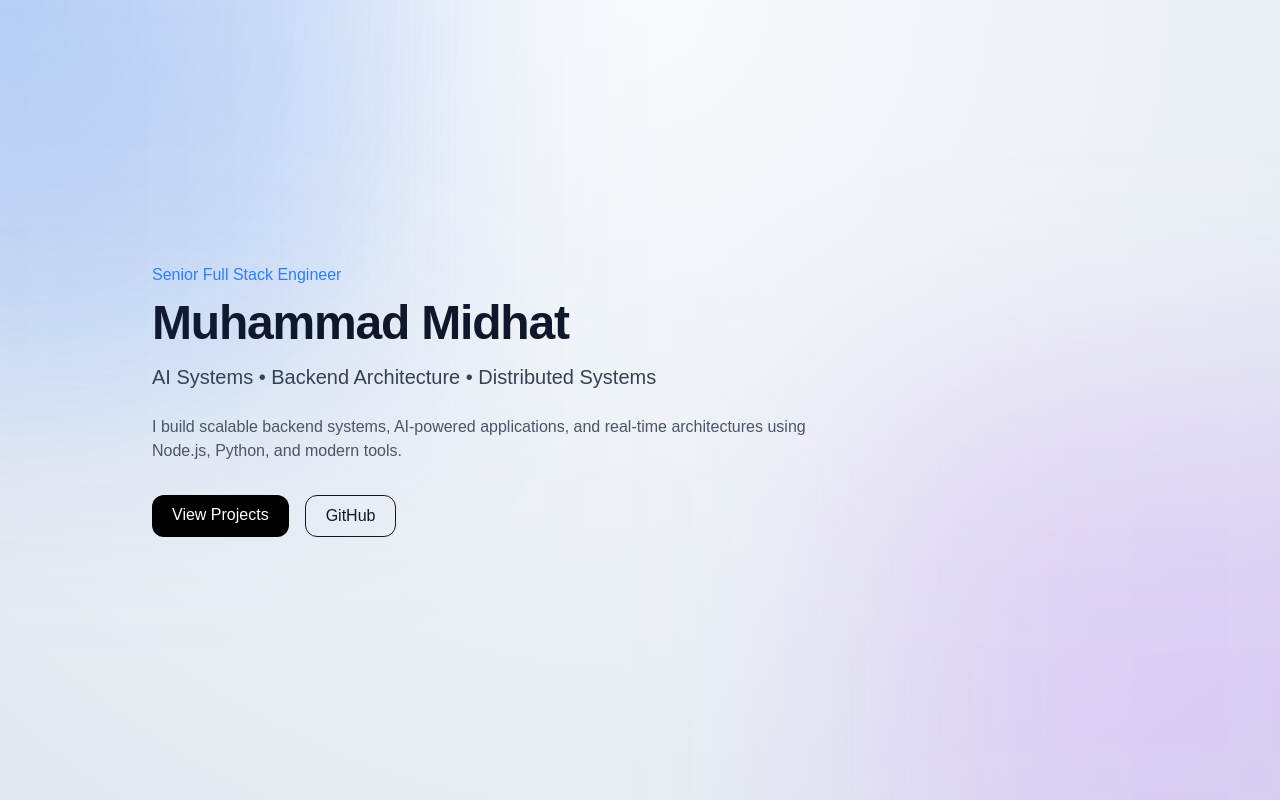
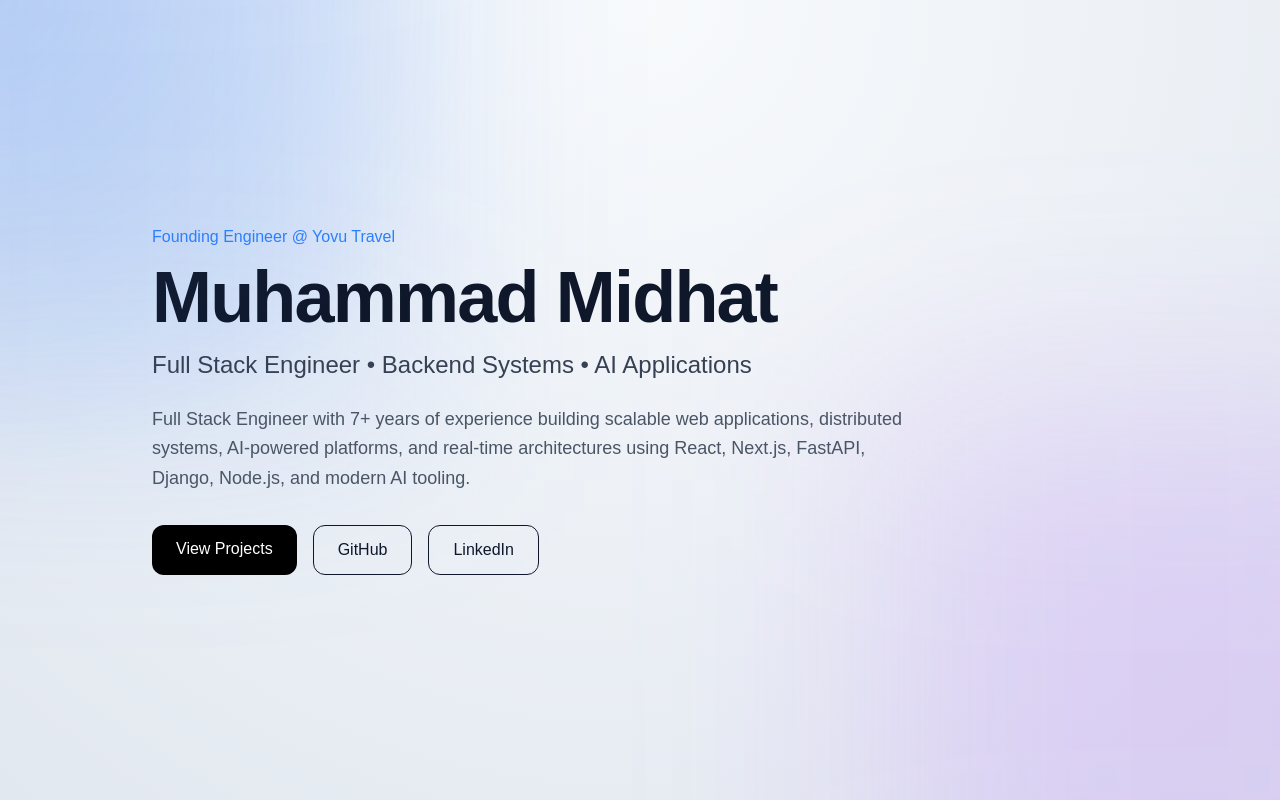
Before and after one commit to midhat81/midhat-portfolio, a Next.js app: page / in a window 1280 px wide. Shown: the top 800 px of the page. Built offline with nearby package versions, Linux system fonts and the light colour scheme.

Commit message:
Update hero + UI improvements

```diff
--- a/app/components/Hero.tsx
+++ b/app/components/Hero.tsx
@@ -6,55 +6,78 @@ export default function Hero() {
   return (
     <section className="min-h-screen flex flex-col justify-center px-6 max-w-5xl mx-auto">
 
+      {/* Top Badge */}
       <motion.p
         initial={{ opacity: 0, y: 10 }}
         animate={{ opacity: 1, y: 0 }}
         transition={{ duration: 0.6 }}
         className="text-blue-500 font-medium mb-3"
       >
-        Senior Full Stack Engineer
+        Founding Engineer @ Yovu Travel
       </motion.p>
 
+      {/* Name */}
       <motion.h1
         initial={{ opacity: 0, y: 20 }}
         animate={{ opacity: 1, y: 0 }}
         transition={{ duration: 0.7 }}
-        className="text-5xl font-bold tracking-tight"
+        className="text-5xl md:text-7xl font-bold tracking-tight"
       >
         Muhammad Midhat
       </motion.h1>
 
+      {/* Role */}
       <motion.h2
         initial={{ opacity: 0, y: 25 }}
         animate={{ opacity: 1, y: 0 }}
         transition={{ duration: 0.8 }}
-        className="text-xl mt-4 text-gray-700 dark:text-gray-300"
+        className="text-xl md:text-2xl mt-4 text-gray-700 dark:text-gray-300"
       >
-        AI Systems • Backend Architecture • Distributed Systems
+        Full Stack Engineer • Backend Systems • AI Applications
       </motion.h2>
 
+      {/* Description */}
       <motion.p
         initial={{ opacity: 0 }}
         animate={{ opacity: 1 }}
         transition={{ delay: 0.3 }}
-        className="mt-6 text-gray-600 dark:text-gray-400 max-w-2xl"
+        className="mt-6 text-lg text-gray-600 dark:text-gray-400 max-w-3xl leading-relaxed"
       >
-        I build scalable backend systems, AI-powered applications,
-        and real-time architectures using Node.js, Python, and modern tools.
+        Full Stack Engineer with 7+ years of experience building scalable web
+        applications, distributed systems, AI-powered platforms, and real-time
+        architectures using React, Next.js, FastAPI, Django, Node.js, and modern AI tooling.
       </motion.p>
 
+      {/* Buttons */}
       <motion.div
         initial={{ opacity: 0, y: 10 }}
         animate={{ opacity: 1, y: 0 }}
         transition={{ delay: 0.4 }}
-        className="mt-8 flex gap-4"
+        className="mt-8 flex flex-wrap gap-4"
       >
-        <a className="px-5 py-2 bg-black text-white rounded-xl hover:scale-105 transition">
+        <a
+          href="#projects"
+          className="px-6 py-3 bg-black text-white rounded-xl hover:scale-105 transition"
+        >
           View Projects
         </a>
 
-        <a href="https://github.com/midhat81" className="px-5 py-2 border rounded-xl hover:scale-105 transition">
+        <a
+          href="https://github.com/midhat81"
+          target="_blank"
+          rel="noopener noreferrer"
+          className="px-6 py-3 border rounded-xl hover:scale-105 transition"
+        >
           GitHub
+        </a>
+
+        <a
+          href="https://www.linkedin.com/in/muhammadmidhat81"
+          target="_blank"
+          rel="noopener noreferrer"
+          className="px-6 py-3 border rounded-xl hover:scale-105 transition"
+        >
+          LinkedIn
         </a>
       </motion.div>
 
```
